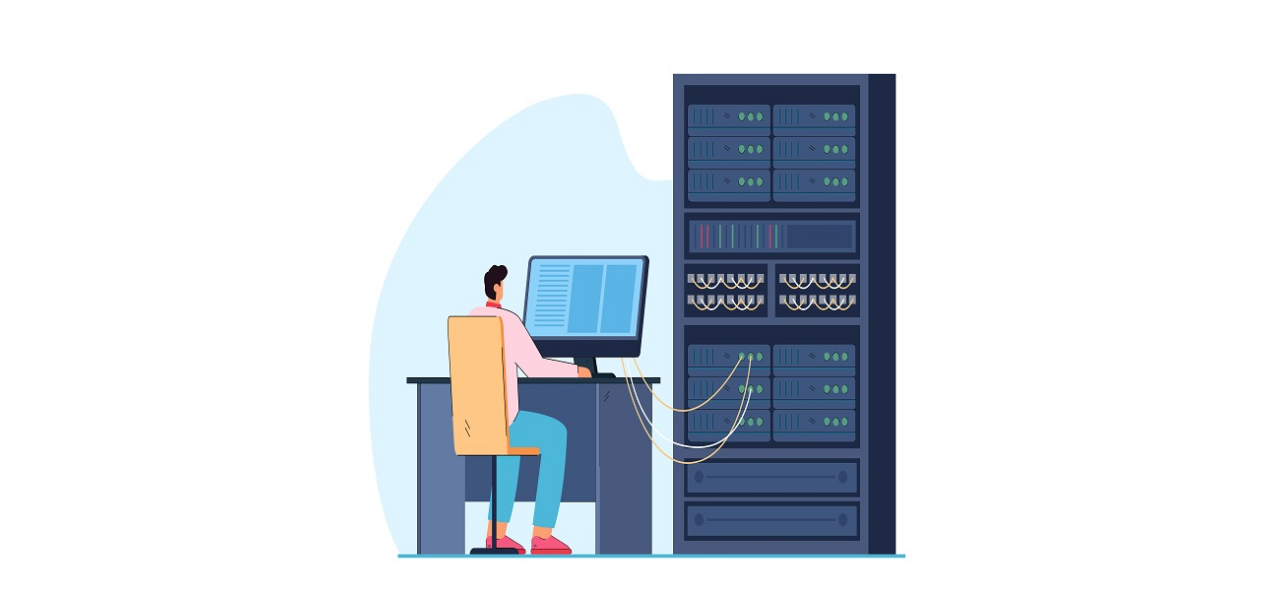
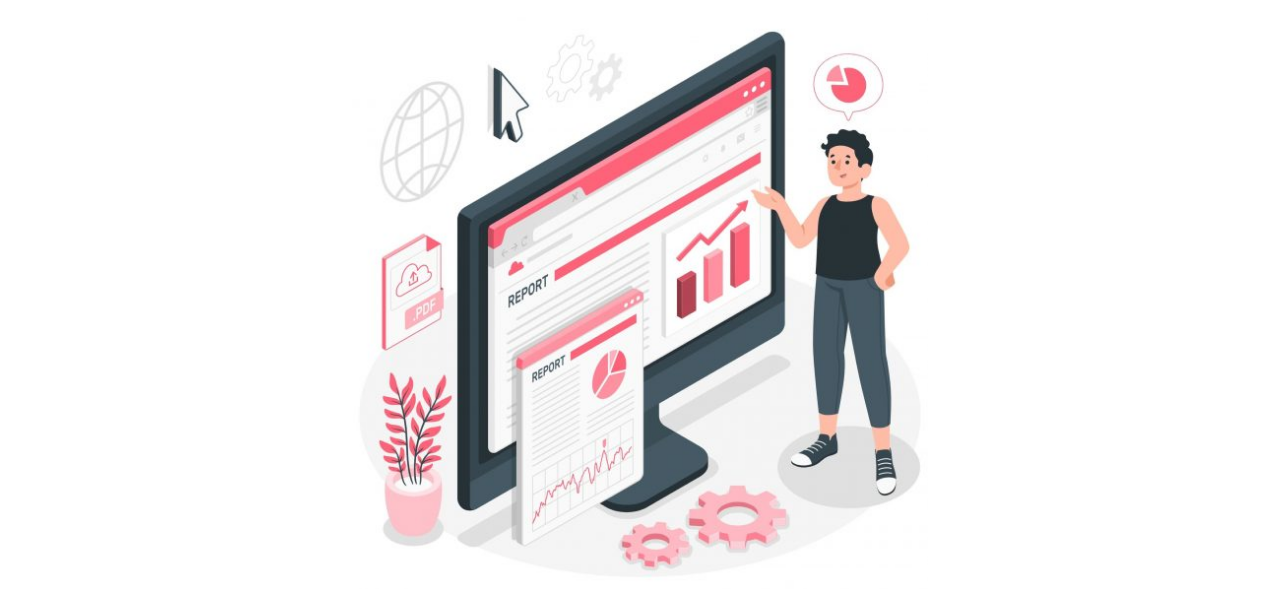
Before and after one commit to aveiro77/portfolio, a website: page mutation-report-according-period.html in a window 1280 px wide. Shown: the part 83-689 px from the top of the page. Drawn offline with Linux system fonts and the light colour scheme.

Commit message:
Update mutation-report-according-period.html
Update hero image

```diff
--- a/mutation-report-according-period.html
+++ b/mutation-report-according-period.html
@@ -59,7 +59,7 @@
         <div class="container">
             <div class="w-full px-4">
                 <div class="max-w-xl mx-auto mb-16">
-                    <img src="dist/img/blog/dba.jpg" alt="Store Procedure" class="max-w-full mx-auto mb-5">
+                    <img src="dist/img/blog/periodic-report.jpg" alt="Store Procedure" class="max-w-full mx-auto mb-5">
                     <h2 class="font-bold text-dark text-3xl mb-4 sm:text-4xl lg:text-3xl">How to make periodic mutation report
                     </h2>
                     <div class="font-medium text-base text-slate-600">
```
